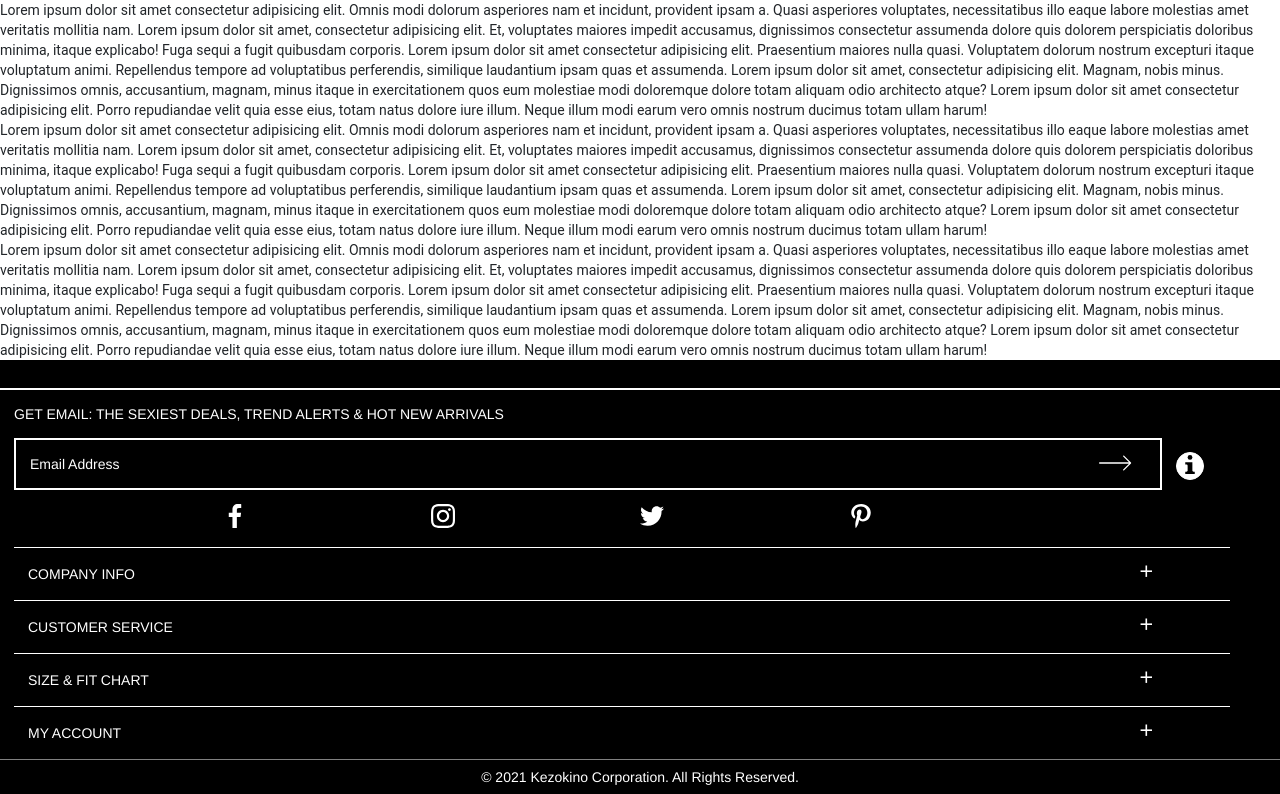
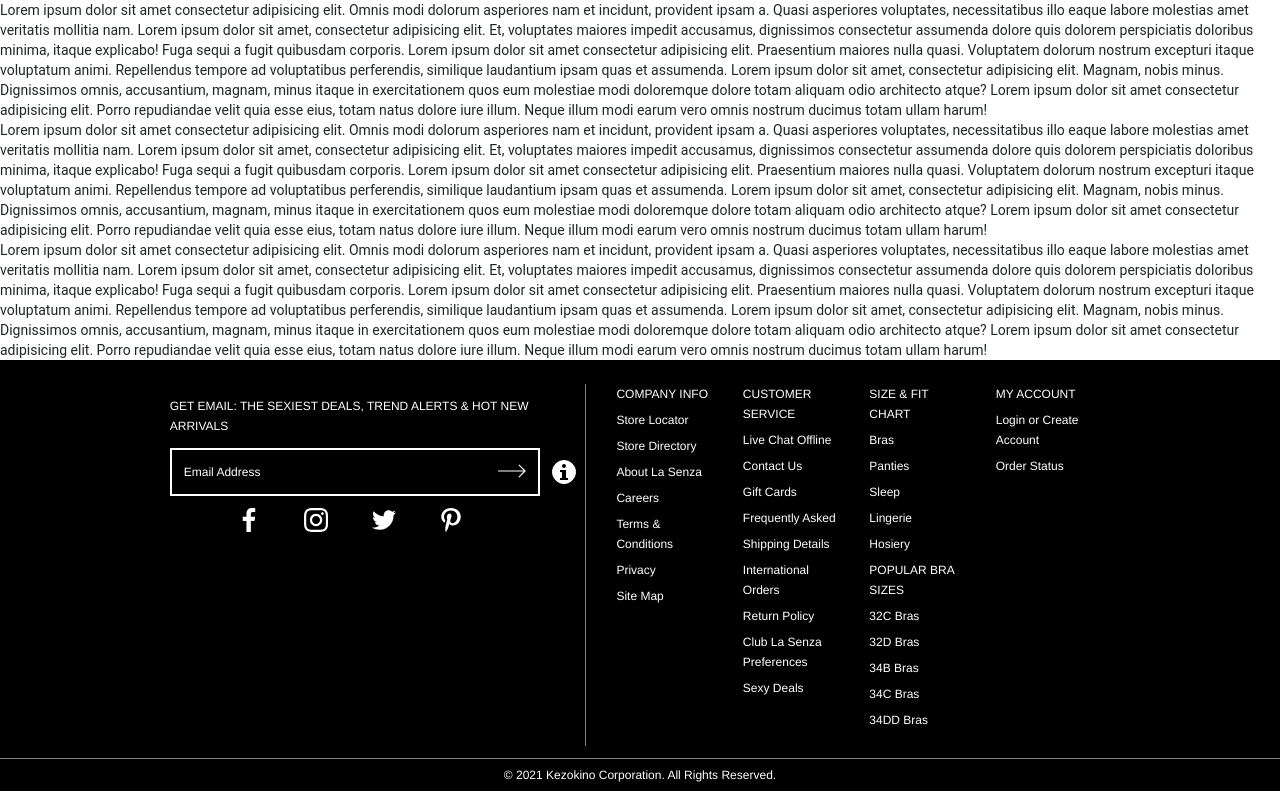
Before and after one commit to aozmekik/kezo-front, an Angular app: page / in a window 1280 px wide. Shown: the part 2165-2959 px from the top of the page. Built offline with nearby package versions, Linux system fonts and the light colour scheme; a web font is replaced by a local one.

Commit message:
responsive footer: large devices done

```diff
--- a/src/app/components/footer/footer.component.html
+++ b/src/app/components/footer/footer.component.html
@@ -1,5 +1,5 @@
-<div class="wrapper">
-    <div class="first-section">
+<div class="wrapper row justify-content-center">
+    <div class="first-section col-12 col-lg-5 col-xl-4">
         <span>
             GET EMAIL: THE SEXIEST DEALS, TREND ALERTS & HOT NEW ARRIVALS</span>
         <div class="row no-gutters">
@@ -29,7 +29,7 @@
         </div>
     </div>
 
-    <div class="second-section">
+    <div class="second-section col-12 col-lg-5">
         <button class="row no-gutters">
             <div class="col-11 my-auto">COMPANY INFO</div>
             <mat-icon class="col-1">add</mat-icon>
@@ -46,45 +46,9 @@
             <div class="col-11 my-auto"> MY ACCOUNT</div>
             <mat-icon class="col-1">add</mat-icon>
         </button>
-    </div>
 
-    <div class="third-section">&copy; 2021 Kezokino Corporation. All Rights Reserved.</div>
-</div>
-
-<!-- <div id="wrapper">
-    <div id="email">
-        GET EMAIL: THE SEXIEST DEALS, TREND ALERTS & HOW NEW ARRIVALS
-        <div id="input-box">
-            <input placeholder="Email Address" type="text">
-            <mat-icon id="cta-arrow" svgIcon="arrow-right"></mat-icon>
-        </div>
-        <mat-icon id="info" svgIcon="info"></mat-icon>
-
-        <ul>
-            <li><a href="">
-                    <mat-icon svgIcon="facebook"></mat-icon>
-                </a>
-            </li>
-            <li>
-                <a href="">
-                    <mat-icon svgIcon="instagram"></mat-icon>
-                </a>
-            </li>
-            <li>
-                <a href="">
-                    <mat-icon svgIcon="twitter"></mat-icon>
-                </a>
-            </li>
-            <li>
-                <a href="">
-                    <mat-icon svgIcon="pinterest"></mat-icon>
-                </a>
-            </li>
-        </ul>
-    </div>
-
-    <div id="right">
-        <div class="column">COMPANY INFO
+        <div class="row desktop">
+            <div class="col">COMPANY INFO
 
                 <ul>
                     <li><a href="">Store Locator</a></li>
@@ -97,7 +61,7 @@
                 </ul>
 
             </div>
-        <div class="column"> CUSTOMER SERVICE
+            <div class="col"> CUSTOMER SERVICE
                 <ul>
                     <li><a href="">Live Chat Offline</a></li>
                     <li><a href="">Contact Us</a></li>
@@ -110,7 +74,7 @@
                     <li><a href="">Sexy Deals</a></li>
                 </ul>
             </div>
-        <div class="column">SIZE & FIT CHART
+            <div class="col">SIZE & FIT CHART
                 <ul>
                     <li><a href=""></a></li>
                     <li><a href="">Bras</a></li>
@@ -126,18 +90,14 @@
                     <li><a href="">34DD Bras</a></li>
                 </ul>
             </div>
-        <div class="column">MY ACCOUNT
+            <div class="col">MY ACCOUNT
                 <ul>
-                <li><a href=""></a></li>
                     <li><a href="">Login or Create Account</a></li>
                     <li><a href="">Order Status</a></li>
                 </ul>
             </div>
         </div>
-    <div id="copyright">
-        &copy; 2021 Kezokino Corporation. All Rights Reserved.
-
-
     </div>
 
-</div> -->
+    <div class="third-section col-12">&copy; 2021 Kezokino Corporation. All Rights Reserved.</div>
+</div>
--- a/src/app/components/footer/footer.component.scss
+++ b/src/app/components/footer/footer.component.scss
@@ -3,6 +3,7 @@
     // outline-style: dashed;
     // outline-color: red;
     // outline-width: 0.1em;
+    font-size: 12px;
 }
 
 $border-thick: 0.2em solid white;
@@ -13,6 +14,8 @@ $border-thin: 0.1em solid white;
     background-color: black;
     color: white;
     font-family: Helvetica, Arial, sans-serif;
+    padding-right: 1em;
+    padding-left: 1em;
 }
 
 .first-section {
@@ -32,7 +35,7 @@ $border-thin: 0.1em solid white;
             padding: 1em;
             border-style: none;
             color: white;
-            width: 85%;
+            width: 80%;
         }
 
         input::placeholder {
@@ -51,7 +54,7 @@ $border-thin: 0.1em solid white;
         }
 
         #arrow-right {
-            margin: 0.8em 2em 0 0;
+            margin: 0.8em 1em 0 0;
             width: 2.3em;
             float: right;
         }
@@ -96,6 +99,10 @@ $border-thin: 0.1em solid white;
             padding-left: 1em;
         }
     }
+
+    .desktop {
+        display: none;
+    }
 }
 
 .third-section {
@@ -105,138 +112,49 @@ $border-thin: 0.1em solid white;
     border-color: gray;
 }
 
-// * {
-//     /* outlines for debugging */
-//     // outline-style: dashed;
-//     // outline-color: red;
-//     // outline-width: 0.1em;
-// }
+/* large devices */
+@media screen and (min-width: 992px) {
+    * {
+    }
 
-// #wrapper {
-//     color: white;
-//     background-color: black;
-//     overflow: hidden;
-//     width: 100%;
-//     font-family: helveticaregular;
-//     font-size: 12px;
-// }
+    .third-section {
+        margin-top: 1em;
+        clear: both;
+    }
 
-// #email {
-//     margin: 8em 2em 8em 20em;
-//     width: 30%;
-//     overflow: hidden;
-//     border-right: 0.1em;
-//     border-right-color: gray;
-//     border-right-style: solid;
-//     float: left;
-// }
+    .second-section {
+        button {
+            display: none;
+        }
 
-// #right {
-//     margin: 8em 5em 8em 2em;
-//     width: 50%;
-//     float: left;
-// }
+        ul {
+            list-style-type: none;
+            padding: 0;
+        }
+        a {
+            color: white;
+        }
 
-// .column {
-//     float: left;
-//     width: 20%;
-//     margin: 0 0 0 2.5%;
-// }
+        li {
+            margin-top: 0.5em;
+        }
 
-// #input-box {
-//     margin: 1em 0 0 0;
-//     border-style: solid;
-//     border-width: 0.2em;
-//     border-color: white;
-//     width: 75%;
-//     overflow: hidden;
-//     float: left;
-// }
+        .row {
+            margin: 0;
+        }
 
-// input {
-//     border-style: none;
-//     background-color: black;
-//     color: white;
-//     padding: 1.5em;
-//     width: 75%;
-//     float: left;
-// }
+        .desktop {
+            display: flex;
+        }
+    }
 
-// input::placeholder {
-//     color: white;
-//     opacity: 1;
-// }
+    .first-section,
+    .second-section {
+        border-width: 0;
+    }
 
-// input::after {
-//     border-style: none;
-// }
-
-// #cta-arrow {
-//     float: left;
-//     fill: white;
-//     width: 7%;
-//     margin: 1.5em;
-// }
-
-// #info {
-//     background-color: white;
-//     border-radius: 5em;
-//     width: 4%;
-//     float: left;
-//     margin: 1.7em 0 0 2em;
-//     fill: black;
-//     padding: 0.4em;
-// }
-
-// #info:hover {
-//     background-color: #f12da6;
-//     fill: white;
-// }
-
-// div#email>ul {
-//     margin: 0 6em;
-//     clear: both;
-//     display: flex;
-//     list-style-type: none;
-// }
-
-// div#email>ul>li {
-//     width: 6%;
-//     margin: 2em 1.5em;
-// }
-
-// div#email>ul>li>a {
-//     fill: white;
-//     width: 100%;
-// }
-
-// div#email>ul>li>a:hover {
-//     fill: #f12da6;
-// }
-
-// .column>ul {
-//     list-style-type: none;
-//     padding: 0;
-// }
-
-// .column>ul>li {
-//     margin: 0 0 1em 0;
-// }
-
-// .column>ul>li>a {
-//     color: white;
-//     text-decoration: none;
-// }
-
-// .column>ul>li>a:hover {
-//     text-decoration: underline;
-// }
-
-// #copyright {
-//     border-top-color: gray;
-//     border-top-style: solid;
-//     border-top-width: 0.1em;
-//     padding: 0.5em;
-//     clear: both;
-//     text-align: center;
-// }
+    .first-section {
+        border-right: $border-thin;
+        border-right-color: gray;
+    }
+}
```
Lines whose indentation alone changed are shown as unchanged.
